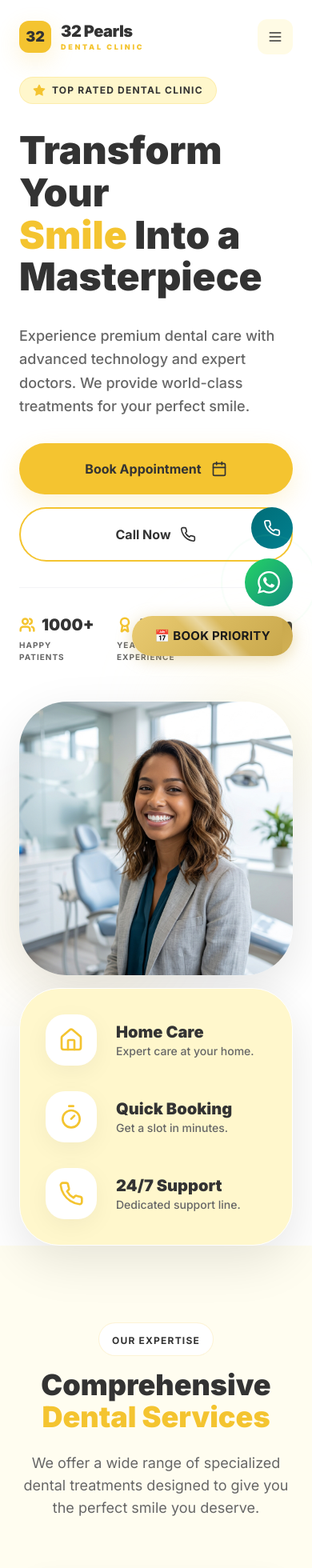
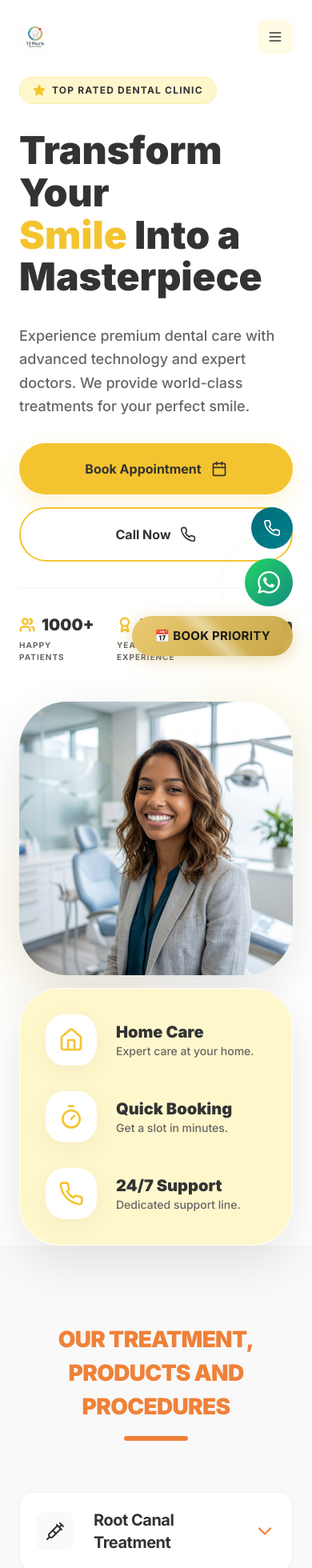
Before and after one commit to koushik4141/32-pearls, a Next.js app: page / in a window 390 px wide. Shown: the top 1960 px of the page at 80% size. Built offline with nearby package versions, Linux system fonts and the light colour scheme.

Commit message:
Design: Update brand logo and redesign Services section to Clove Dental style with 8+ extra services

```diff
--- a/components/Footer.jsx
+++ b/components/Footer.jsx
@@ -27,13 +27,11 @@ export default function Footer() {
           {/* Brand */}
           <div className="lg:col-span-1">
             <div className="flex items-center gap-4 mb-8">
-              <div className="w-12 h-12 rounded-2xl bg-accent flex items-center justify-center shadow-gold">
-                <span className="text-text-dark font-black text-xl">32</span>
-              </div>
-              <div>
-                <div className="font-display font-black text-2xl leading-tight text-white tracking-tight">32 Pearls</div>
-                <div className="text-[10px] text-accent font-black uppercase tracking-[0.3em]">Dental Clinic</div>
-              </div>
+              <img
+                src="/logo-dark.png"
+                alt="32 Pearls Dental Clinic"
+                className="h-16 w-auto object-contain"
+              />
             </div>
             <p className="text-gray-400 text-base leading-relaxed mb-8">
               Providing premium, modern dental care with a focus on comfort and high-quality results. Your perfect smile starts here.
--- a/components/Navbar.jsx
+++ b/components/Navbar.jsx
@@ -35,18 +35,12 @@ export default function Navbar() {
         <div className="max-w-7xl mx-auto px-6 lg:px-12">
           <div className="flex items-center justify-between">
             {/* Logo */}
-            <a href="#" className="flex items-center gap-3 group">
-              <div className="w-10 h-10 rounded-xl bg-accent flex items-center justify-center shadow-gold">
-                <span className="text-text-dark font-black text-lg">32</span>
-              </div>
-              <div>
-                <div className="font-display font-black text-xl text-text-dark leading-tight tracking-tight">
-                  32 Pearls
-                </div>
-                <div className="text-[9px] font-black uppercase tracking-[0.3em] text-accent">
-                  Dental Clinic
-                </div>
-              </div>
+            <a href="#" className="flex items-center group">
+              <img
+                src="/logo.png"
+                alt="32 Pearls Dental Clinic"
+                className="h-10 sm:h-12 w-auto object-contain transition-all duration-500 group-hover:scale-105"
+              />
             </a>
 
             {/* Desktop Nav */}
--- a/components/Services.jsx
+++ b/components/Services.jsx
@@ -1,145 +1,189 @@
 'use client';
-import { motion } from 'framer-motion';
+import { useState } from 'react';
+import { motion, AnimatePresence } from 'framer-motion';
 import {
-  Sparkles,
+  ChevronDown,
+  ChevronUp,
+  Stethoscope,
+  Activity,
+  Scissors,
+  Smile,
   ShieldCheck,
-  Activity,
-  Trash2,
-  Smile,
   Layers,
-  Scissors,
-  Search,
-  CheckCircle2,
-  Syringe
+  Syringe,
+  Baby,
+  Dna,
+  Siren,
+  Moon,
+  Zap,
+  CheckCircle2
 } from 'lucide-react';
 
-const services = [
+const serviceData = [
   {
-    icon: <Syringe className="text-accent" />,
     title: 'Root Canal Treatment',
-    desc: 'Advanced endodontic care to save your natural teeth with painless, precise protocols.'
+    desc: 'Advanced endodontic care to save your natural teeth with painless, precise protocols. Our experts use the latest technology to ensure comfort and long-lasting results.',
+    icon: <Syringe size={24} className="text-[#333]" />
   },
   {
-    icon: <Layers className="text-accent" />,
-    title: 'Dental Implants',
-    desc: 'Permanent and natural-looking tooth replacements using world-class titanium technology.'
+    title: 'Dental Fillings',
+    desc: 'High-quality, tooth-colored composite fillings to restore and protect damaged teeth. We use bio-compatible materials that blend seamlessly with your natural enamel.',
+    icon: <CheckCircle2 size={24} className="text-[#333]" />
   },
   {
-    icon: <Sparkles className="text-accent" />,
-    title: 'Teeth Whitening',
-    desc: 'Professional brightening treatments to remove stains and give you a dazzling smile.'
+    title: 'Dental Crown',
+    desc: 'Durable and aesthetic restorations to strengthen teeth. Our crowns are custom-crafted to match your tooth color and provide maximum durability.',
+    icon: <ShieldCheck size={24} className="text-[#333]" />
   },
   {
-    icon: <CheckCircle2 className="text-accent" />,
-    title: 'Dental Fillings',
-    desc: 'High-quality, tooth-colored composite fillings to restore and protect damaged teeth.'
+    title: 'Dental Bridges',
+    desc: 'Fill gaps between teeth with fixed prosthetic solutions. Bridges help maintain facial structure and prevent other teeth from shifting.',
+    icon: <Layers size={24} className="text-[#333]" />
   },
   {
-    icon: <Trash2 className="text-accent" />,
-    title: 'Tooth Extraction',
-    desc: 'Safe and gentle removal of damaged or problematic teeth with minimal discomfort.'
+    title: 'Dentures',
+    desc: 'Custom-fit, comfortable prosthetic solutions for complete smile restoration. We offer both partial and full dentures tailored to your lifestyle.',
+    icon: <Activity size={24} className="text-[#333]" />
   },
   {
-    icon: <Smile className="text-accent" />,
-    title: 'Braces & Aligners',
-    desc: 'Straighten your teeth with modern orthodontic solutions including invisible aligners.'
+    title: 'Wisdom Tooth Removal',
+    desc: 'Safe and gentle removal of problematic wisdom teeth. Our surgical techniques minimize swelling and promote faster recovery.',
+    icon: <Scissors size={24} className="text-[#333]" />
   },
   {
-    icon: <ShieldCheck className="text-accent" />,
-    title: 'Crowns & Bridges',
-    desc: 'Durable and aesthetic restorations to strengthen teeth and fill gaps beautifully.'
+    title: 'Implants',
+    desc: 'Permanent and natural-looking tooth replacements using world-class titanium technology. The gold standard in tooth replacement.',
+    icon: <Zap size={24} className="text-[#333]" />
   },
   {
-    icon: <Activity className="text-accent" />,
-    title: 'Dentures',
-    desc: 'Custom-fit, comfortable prosthetic solutions for complete smile restoration.'
+    title: 'Aligners & Braces',
+    desc: 'Straighten your teeth with modern orthodontic solutions. From traditional braces to invisible aligners, we have the right fit for you.',
+    icon: <Smile size={24} className="text-[#333]" />
   },
   {
-    icon: <Scissors className="text-accent" />,
-    title: 'Oral Surgery',
-    desc: 'Expert surgical procedures for complex dental issues, handled with extreme care.'
+    title: 'Orthognathic Treatment',
+    desc: 'Corrective jaw surgery to improve facial aesthetics and functional bite. We work with specialized surgeons for life-changing results.',
+    icon: <Stethoscope size={24} className="text-[#333]" />
   },
   {
-    icon: <Search className="text-accent" />,
-    title: 'X-Ray / Diagnostics',
-    desc: 'Detailed digital imaging and precise diagnosis for effective treatment planning.'
+    title: 'TMJ Maxillofacial / Sport Injuries',
+    desc: 'Specialized care for jaw joint disorders (TMJ) and facial trauma resulting from sports or accidents.',
+    icon: <Activity size={24} className="text-[#333]" />
+  },
+  {
+    title: 'Corrective Jaw Surgeries',
+    desc: 'Advanced procedures to align jaw structure, improving breathing, speech, and overall facial harmony.',
+    icon: <Scissors size={24} className="text-[#333]" />
+  },
+  {
+    title: 'Sleep Apnea',
+    desc: 'Custom dental appliances to help keep airway passages open during sleep, significantly reducing snoring and apnea episodes.',
+    icon: <Moon size={24} className="text-[#333]" />
+  },
+  {
+    title: 'Pediatric Dentistry',
+    desc: 'Dedicated dental care for children in a friendly environment. We focus on preventive care and building positive dental habits.',
+    icon: <Baby size={24} className="text-[#333]" />
+  },
+  {
+    title: 'Maxillofacial Trauma',
+    desc: 'Expert management of facial fractures and complex injuries. We provide rapid response and reconstructive expertise.',
+    icon: <Siren size={24} className="text-[#333]" />
+  },
+  {
+    title: 'Cleft Lip and Cleft Palate',
+    desc: 'Comprehensive surgical and dental management of cleft conditions, restoring function and appearance with compassion.',
+    icon: <Dna size={24} className="text-[#333]" />
+  },
+  {
+    title: 'Cyst and Tumors',
+    desc: 'Precision diagnosis and surgical removal of oral growths. We use advanced pathology and surgical techniques for patient safety.',
+    icon: <Activity size={24} className="text-[#333]" />
   }
 ];
 
 export default function Services() {
+  const [openIndex, setOpenIndex] = useState(null);
+
+  const toggle = (index) => {
+    setOpenIndex(openIndex === index ? null : index);
+  };
+
   return (
-    <section id="services" className="py-24 bg-secondary/30 relative overflow-hidden">
-      <div className="max-w-7xl mx-auto px-6 lg:px-12 relative z-10">
+    <section id="services" className="py-24 bg-[#f9f9f9]">
+      <div className="max-w-4xl mx-auto px-6">
+        {/* Clove-style Heading */}
         <div className="text-center mb-16">
-          <motion.div
-            initial={{ opacity: 0, y: 20 }}
-            whileInView={{ opacity: 1, y: 0 }}
-            viewport={{ once: true }}
-            className="inline-block px-4 py-2 bg-white rounded-full border border-accent/20 mb-4"
-          >
-            <span className="text-xs font-bold uppercase tracking-widest text-text-dark">Our Expertise</span>
-          </motion.div>
-          <motion.h2
-            initial={{ opacity: 0, y: 20 }}
-            whileInView={{ opacity: 1, y: 0 }}
-            viewport={{ once: true }}
-            transition={{ delay: 0.2 }}
-            className="text-4xl lg:text-6xl font-display font-black text-text-dark mb-6"
-          >
-            Comprehensive <span className="text-accent">Dental Services</span>
-          </motion.h2>
-          <motion.p
-            initial={{ opacity: 0, y: 20 }}
-            whileInView={{ opacity: 1, y: 0 }}
-            viewport={{ once: true }}
-            transition={{ delay: 0.3 }}
-            className="text-text-muted text-lg max-w-2xl mx-auto"
-          >
-            We offer a wide range of specialized dental treatments designed to give you the perfect smile you deserve.
-          </motion.p>
+          <h2 className="text-[28px] md:text-[36px] font-black text-[#ef8139] uppercase tracking-tight">
+            Our Treatment, Products and Procedures
+          </h2>
+          <div className="w-20 h-1.5 bg-[#ef8139] mx-auto mt-4 rounded-full"></div>
         </div>
 
-        <div className="grid md:grid-cols-2 lg:grid-cols-3 gap-8">
-          {services.map((svc, i) => (
-            <motion.div
-              key={svc.title}
-              initial={{ opacity: 0, y: 20 }}
-              whileInView={{ opacity: 1, y: 0 }}
-              viewport={{ once: true }}
-              transition={{ delay: i * 0.1 }}
-              className="bg-white p-10 rounded-[40px] shadow-soft hover:shadow-premium transition-all duration-500 group border border-gray-50 hover:-translate-y-2"
+        {/* Action List Section */}
+        <div className="space-y-4">
+          {serviceData.map((svc, i) => (
+            <div
+              key={i}
+              className="bg-white rounded-2xl border border-gray-100 shadow-sm hover:shadow-md transition-shadow transition-all overflow-hidden"
             >
-              <div className="w-16 h-16 rounded-[24px] bg-secondary flex items-center justify-center mb-8 group-hover:bg-accent transition-colors duration-500">
-                <div className="transform group-hover:scale-110 transition-transform duration-500">
+              <button
+                onClick={() => toggle(i)}
+                className="w-full h-full flex items-center justify-between p-5 md:p-6 text-left"
+              >
+                <div className="flex items-center gap-6">
+                  {/* Service Icon */}
+                  <div className="w-12 h-12 shrink-0 bg-gray-50 rounded-xl flex items-center justify-center">
                     {svc.icon}
                   </div>
+                  {/* Service Title */}
+                  <span className="text-xl font-bold text-[#333] tracking-tight">
+                    {svc.title}
+                  </span>
                 </div>
-              <h3 className="text-2xl font-display font-black text-text-dark mb-4 group-hover:text-accent transition-colors">
-                {svc.title}
-              </h3>
-              <p className="text-text-muted leading-relaxed font-medium">
+                {/* Toggle Icon */}
+                <div className={`text-[#ef8139] transition-transform duration-300 ${openIndex === i ? 'rotate-180' : ''}`}>
+                  <ChevronDown size={28} />
+                </div>
+              </button>
+
+              {/* Accordion Content */}
+              <AnimatePresence>
+                {openIndex === i && (
+                  <motion.div
+                    initial={{ height: 0, opacity: 0 }}
+                    animate={{ height: 'auto', opacity: 1 }}
+                    exit={{ height: 0, opacity: 0 }}
+                    transition={{ duration: 0.3, ease: 'easeInOut' }}
+                  >
+                    <div className="px-5 pb-6 md:px-24 md:pb-8 pt-0 border-t border-gray-50 translate-y-[-1px]">
+                      <p className="text-[#666] leading-relaxed mb-6 font-medium">
                         {svc.desc}
                       </p>
+                      <a
+                        href="#appointment"
+                        className="inline-flex items-center gap-2 text-[#ef8139] font-black uppercase text-sm tracking-wider hover:gap-3 transition-all"
+                      >
+                        Learn More & Book Consultation <span>→</span>
+                      </a>
+                    </div>
                   </motion.div>
+                )}
+              </AnimatePresence>
+            </div>
           ))}
         </div>
 
-        {/* CTA below services */}
-        <motion.div
-          initial={{ opacity: 0, scale: 0.95 }}
-          whileInView={{ opacity: 1, scale: 1 }}
-          viewport={{ once: true }}
-          transition={{ delay: 0.5 }}
-          className="mt-20 bg-accent p-12 rounded-[50px] shadow-gold flex flex-col md:flex-row items-center justify-between gap-8 text-center md:text-left"
+        {/* Final CTA consistent with the project's aesthetics but linked to this section */}
+        <div className="mt-20 text-center">
+          <p className="text-gray-400 font-bold uppercase tracking-widest text-sm mb-6">Experience World-Class Dental Care</p>
+          <a
+            href="#appointment"
+            className="inline-block bg-[#ef8139] text-white font-black px-12 py-5 rounded-full shadow-xl hover:scale-105 active:scale-95 transition-all text-lg"
           >
-          <div className="space-y-2">
-            <h4 className="text-3xl font-display font-black text-text-dark">Ready for your transformation?</h4>
-            <p className="text-text-dark/80 font-bold text-lg">Book your consultation today and take the first step towards a better smile.</p>
+            Start Your Treatment Today
+          </a>
         </div>
-          <a href="#appointment" className="bg-white text-text-dark font-black px-10 py-5 rounded-full hover:scale-105 active:scale-95 transition-all shadow-lg whitespace-nowrap">
-            Book Appointment Now
-          </a>
-        </motion.div>
       </div>
     </section>
   );
```
Also changed, not shown: public/logo-dark.png (added), public/logo.png (added). Lines whose indentation alone changed are shown as unchanged.
